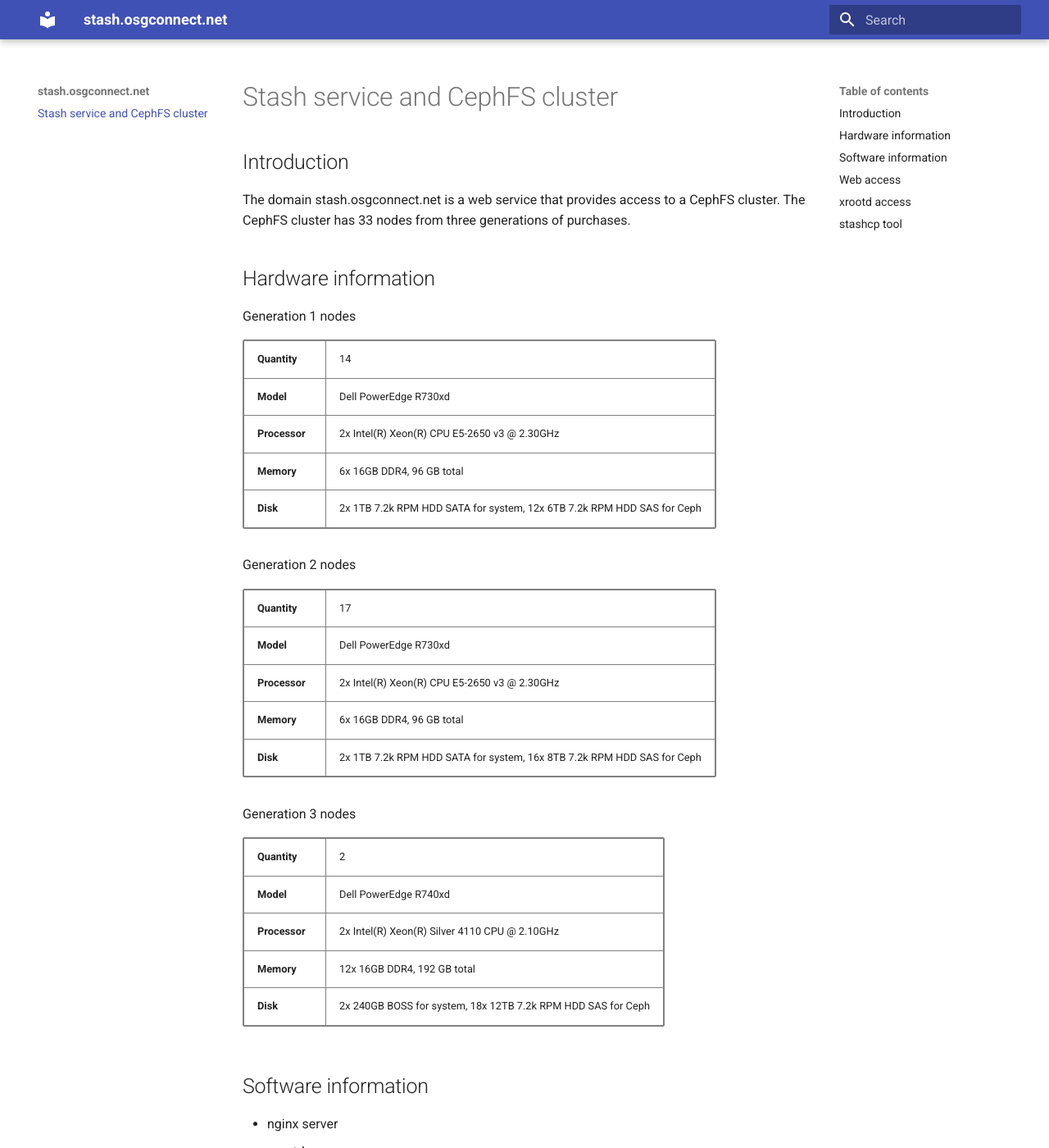
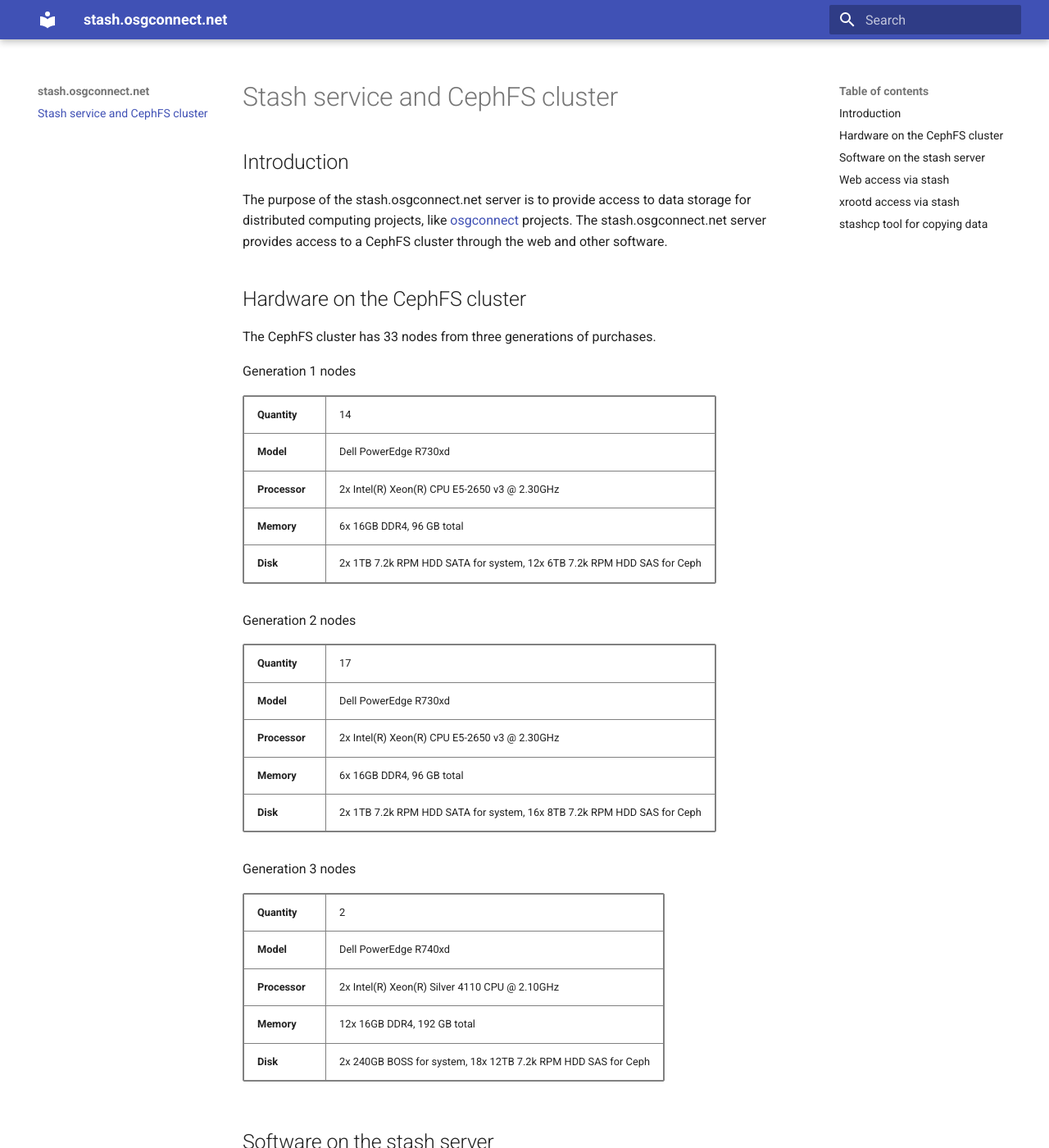
Before and after one commit to maniaclab/stashosgconnect-splash, an MkDocs documentation site: the page built from docs/index.md, in a window 1280 px wide and 1400 px high. Shown: the whole window at 82% size. Built offline with MkDocs 1.6.1 and Material for MkDocs 9.7.7, drawn with Linux system fonts in a browser that asks for light colours; some of the changed text lies outside the part shown.

Commit message:
Added a link to www.osgconnect.net at the top and improved information on page

```diff
--- a/docs/index.md
+++ b/docs/index.md
@@ -2,9 +2,9 @@
 
 ## Introduction
 
-The domain stash.osgconnect.net is a web service that provides access to a CephFS cluster. The CephFS cluster has 33 nodes from three generations of purchases.
+The purpose of the stash.osgconnect.net server is to provide access to data storage for distributed computing projects, like [osgconnect](https://www.osgconnect.net) projects. The stash.osgconnect.net server provides access to a CephFS cluster through the web and other software.
 
-## Hardware information
+## Hardware on the CephFS cluster
 
 <style>
     table, tr, th, td {
@@ -12,6 +12,8 @@
         border-collapse: collapse;
     }
 </style>
+
+The CephFS cluster has 33 nodes from three generations of purchases.
 
 Generation 1 nodes
 
@@ -43,18 +45,17 @@
 <tr><th>Disk</th><td>2x 240GB BOSS for system, 18x 12TB 7.2k RPM HDD SAS for Ceph</td></tr>
 </table>
 
-## Software information
+## Software on the stash server
 
 * nginx server
 * xrootd server
-* stashcp
 
-## Web access
+## Web access via stash
 
 * <https://stash.osgconnect.net/public>
 * <https://stash.osgconnect.net/collab>
 
-## xrootd access
+## xrootd access via stash
 
 You can access the Ceph cluster with xrootd. Below is an example of copying a file with xrootd.
 
@@ -62,7 +63,7 @@
 
     stashcp file_name stash://stash.osgconnect.net/
 
-## stashcp tool
+## stashcp tool for copying data
 
 You can copy files to the Ceph cluster using the stashcp tool.
 
```
Also changed, not shown: site/index.html, site/search/search_index.json, 1 other file.
